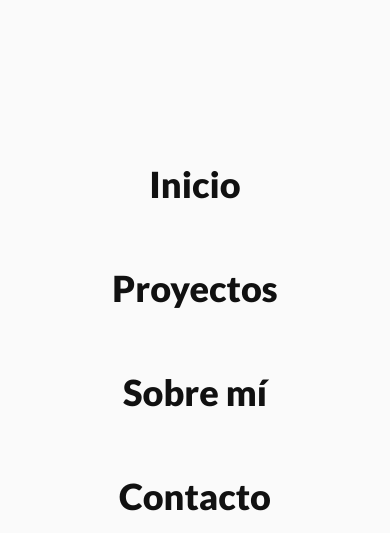
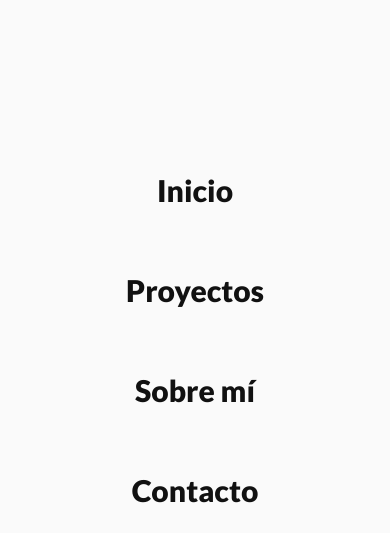
Before and after one commit to dalessandro07/alessandro_portfolio, an Astro site: page / in a window 390 px wide. Both pictures are taken after a click on the button 350 px from the left and 44 px from the top of the page. Shown: the part 82-615 px from the top of the page. Built offline with nearby package versions, Linux system fonts and the light colour scheme; Astro itself is replaced by a stand-in of ours.

Commit message:
fix navmenu mobile

```diff
--- a/src/components/Footer.astro
+++ b/src/components/Footer.astro
@@ -8,7 +8,7 @@ interface Props {
 const { title, description, actualYear } = Astro.props as Props
 ---
 
-<footer class="mt-12 flex flex-col justify-between h-[80vh]">
+<footer class="mt-20 flex flex-col justify-between h-[80vh]">
 	<section class="flex flex-col md:flex-row gap-16 md:gap-0 justify-between">
 		<aside class="flex flex-col gap-6">
 			<img class="w-12 h-12 rounded-full object-cover" src="/favicon.webp" alt="" />
--- a/src/components/HeaderMobile.astro
+++ b/src/components/HeaderMobile.astro
@@ -17,17 +17,21 @@ import NavToggle from './buttons/NavToggle'
 
 	<ul
 		id="mobile-menu"
-		class="flex opacity-0 transition-all duration-300 ease-in-out flex-col h-screen z-40 fixed inset-0 p-8 bg-customWhite dark:bg-customBlack backdrop-blur-2xl items-center gap-16 grow justify-center text-4xl text-current font-extrabold">
-		<li class="hover:text-blue-600 transition-all duration-200">
+		class="flex opacity-0 transition-all duration-300 ease-in-out flex-col h-screen z-40 fixed inset-0 p-8 bg-customWhite dark:bg-customBlack backdrop-blur-2xl items-center gap-16 grow justify-center">
+		<li
+			class="hover:text-blue-600 transition-all duration-200 text-2xl xs:text-3xl sm:text-4xl text-current font-extrabold">
 			<a href="#">Inicio</a>
 		</li>
-		<li class="hover:text-blue-600 transition-all duration-200">
+		<li
+			class="hover:text-blue-600 transition-all duration-200 text-2xl xs:text-3xl sm:text-4xl text-current font-extrabold">
 			<a href="#">Proyectos</a>
 		</li>
-		<li class="hover:text-blue-600 transition-all duration-200">
+		<li
+			class="hover:text-blue-600 transition-all duration-200 text-2xl xs:text-3xl sm:text-4xl text-current font-extrabold">
 			<a href="#">Sobre mí</a>
 		</li>
-		<li class="hover:text-blue-600 transition-all duration-200">
+		<li
+			class="hover:text-blue-600 transition-all duration-200 text-2xl xs:text-3xl sm:text-4xl text-current font-extrabold">
 			<a href="#">Contacto</a>
 		</li>
 	</ul>
--- a/src/components/Projects.astro
+++ b/src/components/Projects.astro
@@ -27,9 +27,9 @@ const projects = [
 ]
 ---
 
-<section class="flex flex-col gap-32">
+<section class="flex flex-col gap-16 md:gap-32">
 	<h2 class="font-extrabold text-5xl sm:text-7xl">Proyectos</h2>
-	<article class="flex flex-col gap-40">
+	<article class="flex flex-col gap-20 md:gap-40">
 		{projects.map((project) => <Project {...project} />)}
 	</article>
 </section>
--- a/src/components/buttons/NavToggle.tsx
+++ b/src/components/buttons/NavToggle.tsx
@@ -16,10 +16,12 @@ export default function NavToggle(): JSX.Element {
 				menu.classList.add('opacity-100')
 				menu.classList.remove('opacity-0')
 				document.body.classList.add('overflow-hidden')
+				menu.classList.remove('pointer-events-none')
 			} else {
 				menu.classList.remove('opacity-100')
 				menu.classList.add('opacity-0')
 				document.body.classList.remove('overflow-hidden')
+				menu.classList.add('pointer-events-none')
 			}
 		}
 	}, [isActive])
--- a/src/pages/index.astro
+++ b/src/pages/index.astro
@@ -18,7 +18,7 @@ const actualYear = new Date().getFullYear()
 	<div class="min-h-screen flex flex-col md:gap-32 my-6 px-5 sm:px-14 xl:max-w-7xl xl:mx-auto">
 		<Header />
 
-		<main class="grow flex flex-col gap-16 md:gap-48 mt-36">
+		<main class="grow flex flex-col gap-24 md:gap-48 mt-36">
 			<HeroSection />
 			<About />
 			<Projects />
```
